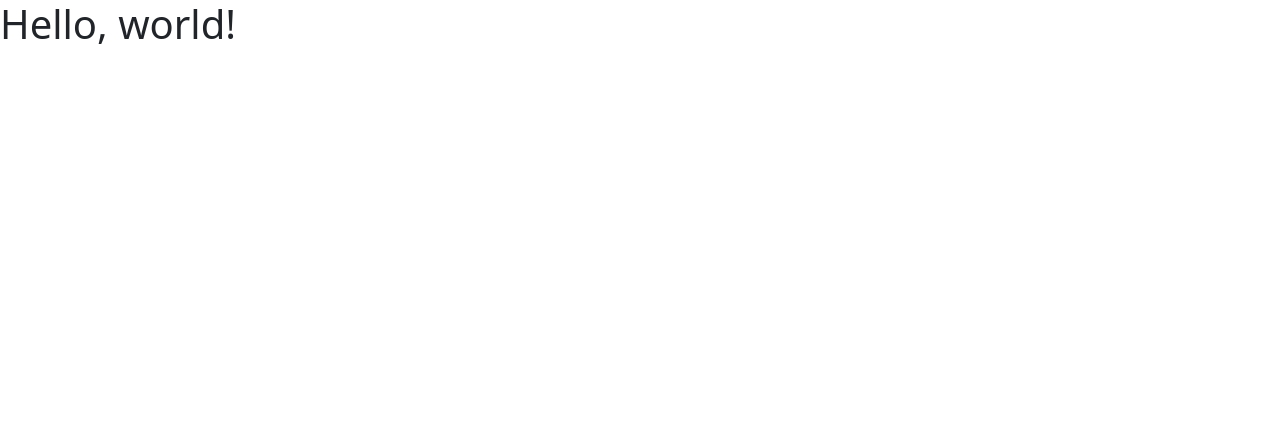
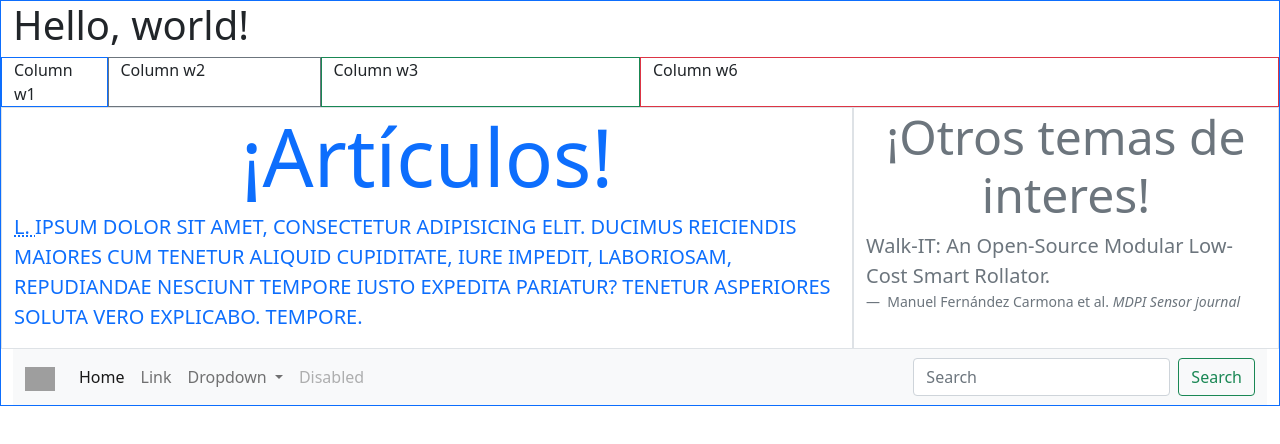
Before and after one commit to nicolasZhao1908/lab3, a plain HTML site: page index.html in a window 1280 px wide. Drawn offline with nearby package versions, Linux system fonts and the light colour scheme; grey boxes are pictures that could not be loaded.

Commit message:
Update index.html Navbar font columns

```diff
--- a/index.html
+++ b/index.html
@@ -10,8 +10,93 @@
 
     <title>Hello, world!</title>
   </head>
-  <body>
-    <h1>Hello, world!</h1>
+  <body class="container-fluid border border-primary">
+    <header>
+        <h1>Hello, world!</h1>
+    </header>
+    <main class="row">
+        <article class="col-1 border border-primary">
+            Column w1
+        </article>
+        <article class="col-2 border border-secondary">
+            Column w2
+        </article>
+        <article class="col-3 border border-success">
+            Column w3
+        </article>
+        <article class="col-6 border border-danger">
+            Column w6
+        </article>
+        <article class="col-md-12 col-lg-8 border">
+            <h1 class="display-1 text-center text-primary">
+                 ¡Artículos!
+            </h1>
+            <p class="text-uppercase lead text-primary">
+                <abbr title="Lorem">
+                    L.
+                </abbr>
+                    ipsum dolor sit amet, consectetur adipisicing elit. Ducimus reiciendis maiores cum tenetur aliquid cupiditate, iure impedit, laboriosam, repudiandae nesciunt
+                    tempore iusto expedita pariatur? Tenetur asperiores soluta vero explicabo. Tempore.
+            </p>
+        </article>
+        <article class="d-none d-lg-block col-lg-4 border">
+            <h2 class="display-5 text-center text-secondary">
+                ¡Otros temas de interes!
+            </h2>
+            <blockquote class="blockquote text-secondary">
+                <p>
+                    Walk-IT: An Open-Source Modular Low-Cost Smart Rollator.
+                </p>
+            </blockquote>
+            <figcaption class="blockquote-footer text-secondary">
+                Manuel Fernández Carmona et al.
+                <cite title="SourceTitle">
+                    MDPI Sensor journal
+                </cite>
+            </figcaption>
+        </article>
+    </main>
+
+
+    <nav class="navbar navbar-expand-lg navbar-light bg-light">
+        <div class="container-fluid">
+            <a class="navbar-brand" href="#">
+              <img alt="Brand" width="30" height="24"
+                src="https://getbootstrap.com/docs/5.1/assets/brand/bootstrap-logo.svg">
+            </a>
+          <button class="navbar-toggler" type="button" data-bs-toggle="collapse" data-bs-target="#navbarSupportedContent" aria-controls="navbarSupportedContent" aria-expanded="false" aria-label="Toggle navigation">
+            <span class="navbar-toggler-icon"></span>
+          </button>
+          <div class="collapse navbar-collapse" id="navbarSupportedContent">
+            <ul class="navbar-nav me-auto mb-2 mb-lg-0">
+              <li class="nav-item">
+                <a class="nav-link active" aria-current="page" href="#">Home</a>
+              </li>
+              <li class="nav-item">
+                <a class="nav-link" href="#">Link</a>
+              </li>
+              <li class="nav-item dropdown">
+                <a class="nav-link dropdown-toggle" href="#" id="navbarDropdown" role="button" data-bs-toggle="dropdown" aria-expanded="false">
+                  Dropdown
+                </a>
+                <ul class="dropdown-menu" aria-labelledby="navbarDropdown">
+                  <li><a class="dropdown-item" href="#">Action</a></li>
+                  <li><a class="dropdown-item" href="#">Another action</a></li>
+                  <li><hr class="dropdown-divider"></li>
+                  <li><a class="dropdown-item" href="#">Something else here</a></li>
+                </ul>
+              </li>
+              <li class="nav-item">
+                <a class="nav-link disabled">Disabled</a>
+              </li>
+            </ul>
+            <form class="d-flex">
+              <input class="form-control me-2" type="search" placeholder="Search" aria-label="Search">
+              <button class="btn btn-outline-success" type="submit">Search</button>
+            </form>
+          </div>
+        </div>
+    </nav>
 
     <!-- Option 1: Bootstrap Bundle with Popper -->
     <script src="https://cdn.jsdelivr.net/npm/bootstrap@5.1.3/dist/js/bootstrap.bundle.min.js" integrity="sha384-ka7Sk0Gln4gmtz2MlQnikT1wXgYsOg+OMhuP+IlRH9sENBO0LRn5q+8nbTov4+1p" crossorigin="anonymous"></script>
```
